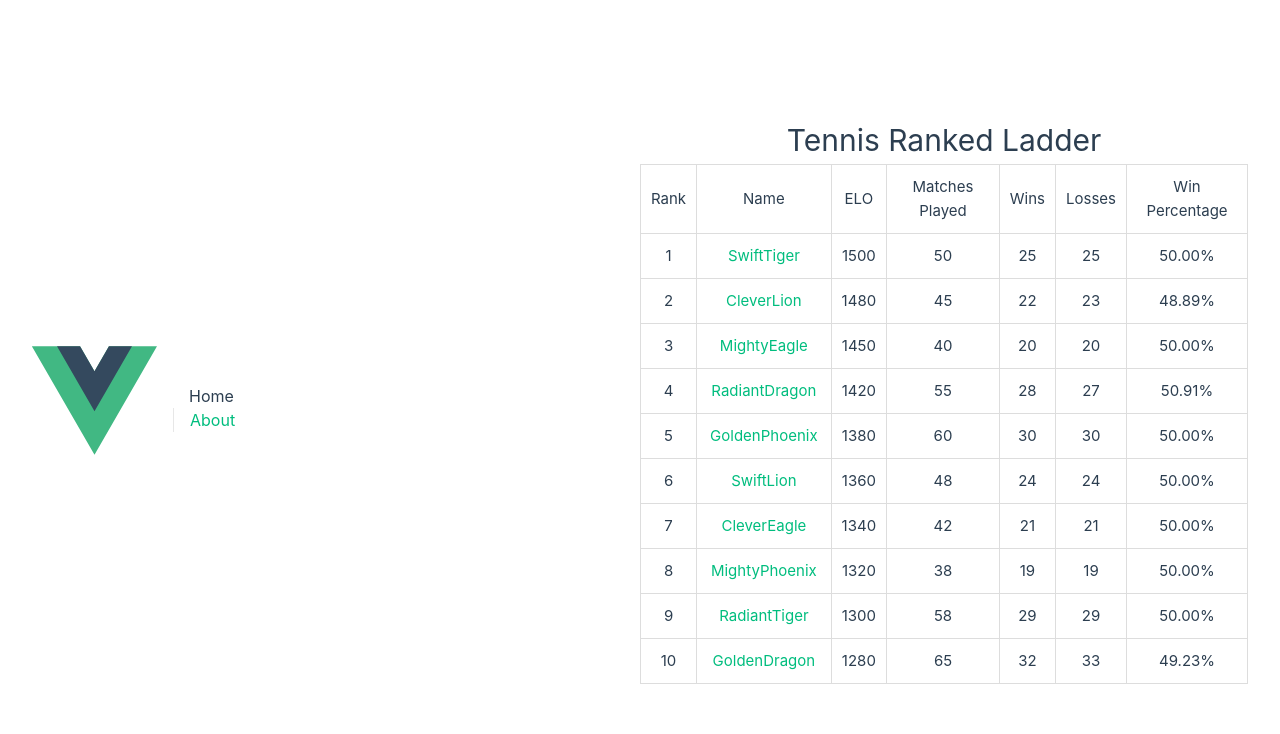
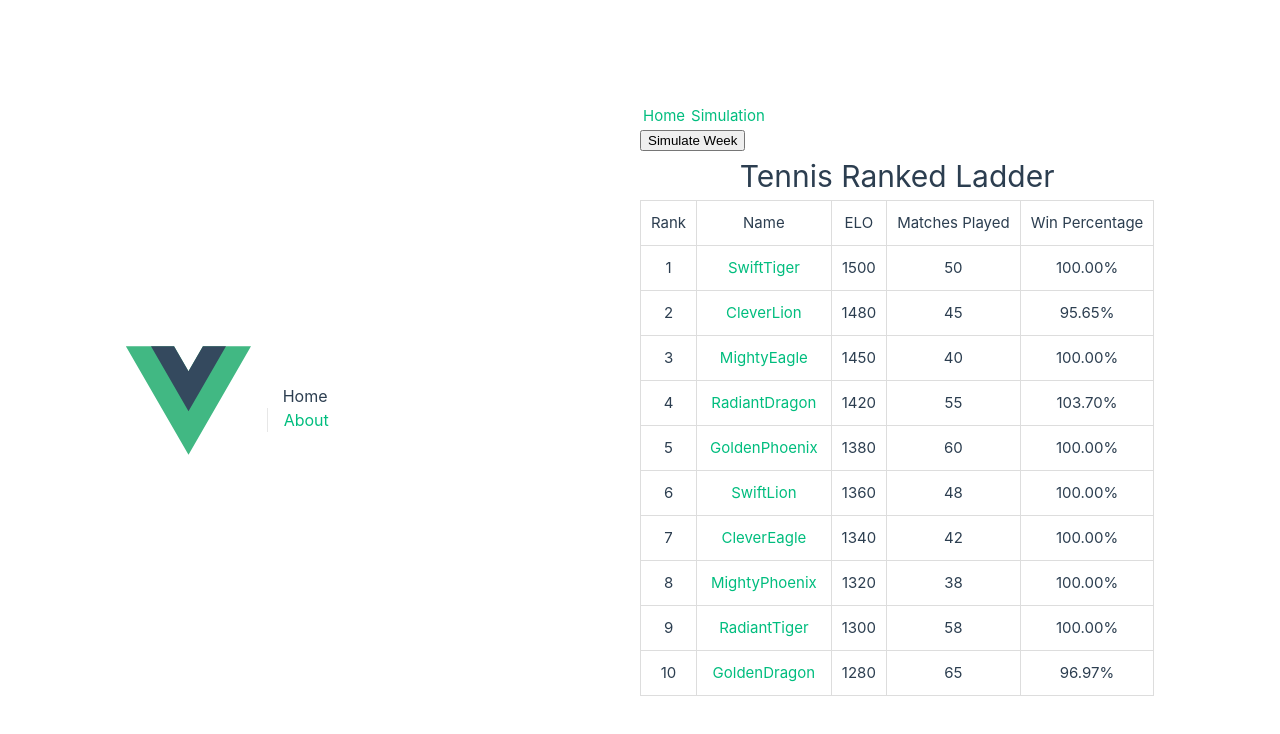
Before and after one commit to Zer02/tennis-ladder-app, a Vue app: page / in a window 1280 px wide. Shown: the top 734 px of the page. Built offline with nearby package versions, Linux system fonts and the light colour scheme.

Commit message:
updated UI and added simulation function

```diff
--- a/src/components/HelloWorld.vue
+++ /dev/null
@@ -1,44 +0,0 @@
-<script setup>
-defineProps({
-  msg: {
-    type: String,
-    required: true
-  }
-})
-</script>
-
-<template>
-  <div class="greetings">
-    <h1 class="green">{{ msg }}</h1>
-    <h3>
-      You’ve successfully created a project with
-      <a href="https://vitejs.dev/" target="_blank" rel="noopener">Vite</a> +
-      <a href="https://vuejs.org/" target="_blank" rel="noopener">Vue 3</a>.
-    </h3>
-  </div>
-</template>
-
-<style scoped>
-h1 {
-  font-weight: 500;
-  font-size: 2.6rem;
-  position: relative;
-  top: -10px;
-}
-
-h3 {
-  font-size: 1.2rem;
-}
-
-.greetings h1,
-.greetings h3 {
-  text-align: center;
-}
-
-@media (min-width: 1024px) {
-  .greetings h1,
-  .greetings h3 {
-    text-align: left;
-  }
-}
-</style>
--- a/src/components/Navbar.vue
+++ b/src/components/Navbar.vue
@@ -2,6 +2,7 @@
 <template>
   <nav>
     <router-link to="/">Home</router-link>
+    <router-link to="/simulation">Simulation</router-link>
   </nav>
 </template>
 
--- a/src/router/index.js
+++ b/src/router/index.js
@@ -2,10 +2,24 @@
 import { createRouter, createWebHistory } from "vue-router";
 import HomeView from "../views/HomeView.vue";
 import PlayerProfileView from "../views/PlayerProfileView.vue";
+import SimulationView from '../views/Simulation.vue';
 
 const routes = [
-  { path: "/", component: HomeView },
-  { path: "/player/:id", component: PlayerProfileView, props: true },
+  {
+    path: "/",
+    name: HomeView,
+    component: HomeView
+  },
+  {
+    path: "/player/:id",
+    component: PlayerProfileView,
+    props: true
+  },
+  {
+    path: '/simulation',
+    name: 'Simulation',
+    component: SimulationView,
+  },
 ];
 
 const router = createRouter({
--- /dev/null
+++ b/src/utils/simulation.js
@@ -0,0 +1,42 @@
+// src/utils/simulation.js
+
+// ELO Calculation Function
+export function calculateELO(playerRating, opponentRating, outcome, kFactor) {
+  const expectedScore = 1 / (1 + 10 ** ((opponentRating - playerRating) / 400));
+  const actualScore = outcome === 'win' ? 1 : outcome === 'draw' ? 0.5 : 0;
+  const newRating = playerRating + kFactor * (actualScore - expectedScore);
+
+  return Math.round(newRating);
+}
+
+// Season Simulation Function
+export function simulateSeason(playerNames, numGames, kFactor) {
+  const players = playerNames.map((name, index) => ({ id: index + 1, name, rating: 1500 }));
+  const results = [];
+
+  // Simulate season
+  for (let game = 0; game < numGames; game++) {
+    const shuffledPlayers = [...players].sort(() => Math.random() - 0.5);
+
+    // Simulate each match in the season
+    for (let i = 0; i < shuffledPlayers.length - 1; i += 2) {
+      const player1 = shuffledPlayers[i];
+      const player2 = shuffledPlayers[i + 1];
+
+      // Simulate match outcome (assuming win, draw, or loss for simplicity)
+      const outcome = Math.random() > 0.5 ? 'win' : Math.random() > 0.8 ? 'draw' : 'loss';
+
+      // Update ELO ratings based on match outcome
+      player1.rating = calculateELO(player1.rating, player2.rating, outcome, kFactor);
+      player2.rating = calculateELO(
+        player2.rating,
+        player1.rating,
+        outcome === 'win' ? 'loss' : outcome === 'draw' ? 'draw' : 'win',
+        kFactor
+      );
+    }
+  }
+
+  // Return the final ratings after the season
+  return players.map((player) => ({ ...player }));
+}
--- a/src/views/HomeView.vue
+++ b/src/views/HomeView.vue
@@ -1,7 +1,8 @@
 <!-- src/views/HomeView.vue -->
 <template>
   <div>
-    <!-- <Navbar /> -->
+    <Navbar />
+    <button @click="simulateWeek">Simulate Week</button>
     <h1 class="title">Tennis Ranked Ladder</h1>
     <div class="centered-table">
       <table>
@@ -11,8 +12,8 @@
             <th>Name</th>
             <th>ELO</th>
             <th>Matches Played</th>
-            <th>Wins</th>
-            <th>Losses</th>
+            <!-- <th>Wins</th>
+            <th>Losses</th> -->
             <th>Win Percentage</th>
           </tr>
         </thead>
@@ -24,8 +25,8 @@
             </td>
             <td>{{ player.rating }}</td>
             <td>{{ player.matchesPlayed }}</td>
-            <td>{{ player.wins }}</td>
-            <td>{{ player.losses }}</td>
+            <!-- <td>{{ player.wins }}</td>
+            <td>{{ player.losses }}</td> -->
             <td>{{ calculateWinPercentage(player.wins, player.losses) }}%</td>
           </tr>
         </tbody>
@@ -36,6 +37,7 @@
 
 <script>
 import Navbar from '../components/Navbar.vue';
+import { simulateSeason } from '@/utils/simulation';
 
 export default {
   components: {
@@ -61,9 +63,33 @@ export default {
     };
   },
   methods: {
-    calculateWinPercentage(wins, losses) {
-      const totalMatches = wins + losses;
-      return totalMatches > 0 ? ((wins / totalMatches) * 100).toFixed(2) : 0;
+    calculateWinPercentage(wins, matchesPlayed) {
+      return matchesPlayed === 0 ? 0 : ((wins / matchesPlayed) * 100).toFixed(2);
+    },
+    simulateWeek() {
+      // Simulate a week of matches
+      const results = simulateSeason(this.players, 5, 32); // 5 matches per week, adjust kFactor as needed
+
+      // Update HomeView data based on the simulation results
+      this.players.forEach((player, index) => {
+        player.rating = results[index].rating;
+        player.matchesPlayed = results[index].matchesPlayed;
+        player.wins = results[index].wins;
+        // You may update other player statistics here if needed
+      });
+
+      // Update ranks based on ELO ratings
+      this.updateRanks();
+    },
+    updateRanks() {
+      // Sort players based on ELO ratings
+      const sortedPlayers = this.players.slice().sort((a, b) => b.rating - a.rating);
+
+      // Assign ranks based on the sorted order
+      sortedPlayers.forEach((player, index) => {
+        const originalIndex = this.players.findIndex((p) => p.id === player.id);
+        this.$set(this.players, originalIndex, { ...this.players[originalIndex], rank: index + 1 });
+      });
     },
   },
 };
--- a/src/views/PlayerProfileView.vue
+++ b/src/views/PlayerProfileView.vue
@@ -37,7 +37,14 @@ export default {
       const players = [
         { id: 1, name: 'SwiftTiger', rating: 1500, matchesPlayed: 50, wins: 25, losses: 25 },
         { id: 2, name: 'CleverLion', rating: 1480, matchesPlayed: 45, wins: 22, losses: 23 },
-        // Add more players with accurate data...
+        { id: 3, name: 'MightyEagle', rating: 1450, matchesPlayed: 40, wins: 20, losses: 20 },
+        { id: 4, name: 'RadiantDragon', rating: 1420, matchesPlayed: 55, wins: 28, losses: 27 },
+        { id: 5, name: 'GoldenPhoenix', rating: 1380, matchesPlayed: 60, wins: 30, losses: 30 },
+        { id: 6, name: 'SwiftLion', rating: 1360, matchesPlayed: 48, wins: 24, losses: 24 },
+        { id: 7, name: 'CleverEagle', rating: 1340, matchesPlayed: 42, wins: 21, losses: 21 },
+        { id: 8, name: 'MightyPhoenix', rating: 1320, matchesPlayed: 38, wins: 19, losses: 19 },
+        { id: 9, name: 'RadiantTiger', rating: 1300, matchesPlayed: 58, wins: 29, losses: 29 },
+        { id: 10, name: 'GoldenDragon', rating: 1280, matchesPlayed: 65, wins: 32, losses: 33 },
       ];
 
       return players.find(player => player.id === parseInt(playerId));
--- /dev/null
+++ b/src/views/Simulation.vue
@@ -0,0 +1,40 @@
+<!-- src/views/Simulation.vue -->
+<template>
+  <div>
+    <h1>Season Simulation</h1>
+    <button @click="simulateSeason">Simulate Season</button>
+    <div v-if="results.length > 0">
+      <h2>Final Ratings</h2>
+      <ul>
+        <li v-for="player in results" :key="player.id">
+          {{ player.name }}: {{ player.rating }}
+        </li>
+      </ul>
+    </div>
+  </div>
+</template>
+
+<script>
+import { simulateSeason } from '@/utils/simulation'; // Adjust the path based on your project structure
+
+export default {
+  data() {
+    return {
+      playerNames: [
+        'Player 1', 'Player 2', 'Player 3', 'Player 4', 'Player 5',
+        'Player 6', 'Player 7', 'Player 8', 'Player 9', 'Player 10',
+      ],
+      results: [],
+    };
+  },
+  methods: {
+    simulateSeason() {
+      this.results = simulateSeason(this.playerNames, 10, 32); // Adjust the number of games and kFactor as needed
+    },
+  },
+};
+</script>
+
+<style scoped>
+/* Add your styles here */
+</style>
```
